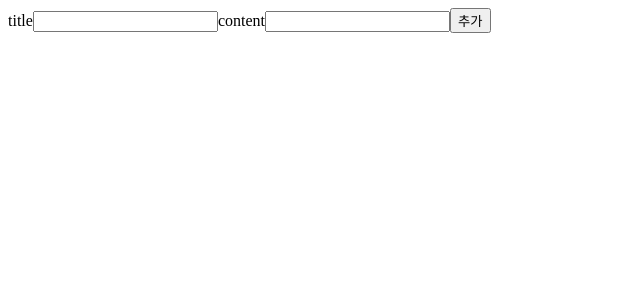
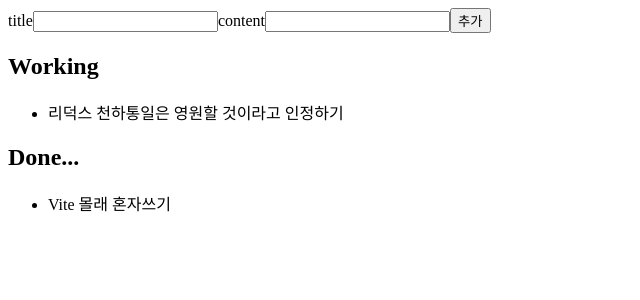
Before and after one commit to arch-spatula/todo-app-for-advance, a React (Create React App) app: page / in a window 1280 px wide. Shown: the top 300 px of the page, without its empty margins (0-640 px from the left). Built offline with nearby package versions, Linux system fonts and the light colour scheme; data requests are answered from the project's data file.

Commit message:
feat, todo UI로 보기 #1

```diff
--- a/src/App.js
+++ b/src/App.js
@@ -1,18 +1,12 @@
-import { useEffect } from "react";
-import { useDispatch, useSelector } from "react-redux";
 import CustomForm from "./components/CustomForm";
-import { getTodoThunk } from "./redux/modules/todoSlice";
+import { TodoList } from "./components";
 
 function App() {
-  const dispatch = useDispatch();
-  const data = useSelector((state) => state);
-  useEffect(() => {
-    dispatch(getTodoThunk());
-    console.log(data.todos.data);
-  }, []);
   return (
     <div className="App">
       <CustomForm />
+      <TodoList heading="Working" kind="Working" />
+      <TodoList heading="Done..." kind="Done" />
     </div>
   );
 }
--- a/src/components/TodoList.jsx
+++ b/src/components/TodoList.jsx
@@ -0,0 +1,30 @@
+import { useEffect } from "react";
+import { useDispatch, useSelector } from "react-redux";
+import { getTodoThunk } from "../redux/modules/todoSlice";
+
+const TodoList = ({ heading, kind }) => {
+  const dispatch = useDispatch();
+  const { todos, isLoading, error } = useSelector((state) => state.todos);
+
+  useEffect(() => {
+    dispatch(getTodoThunk());
+  }, []);
+
+  // 통신 실패
+  if (error) {
+    return <div>{error.message}</div>;
+  }
+
+  const renderedTodoItems = todos
+    .filter((item) => item.kind === kind)
+    .map((item) => <li key={item.id}>{item.title}</li>);
+
+  return (
+    <div>
+      <h2>{heading}</h2>
+      <ul>{renderedTodoItems}</ul>
+    </div>
+  );
+};
+
+export default TodoList;
--- a/src/components/index.js
+++ b/src/components/index.js
@@ -0,0 +1,3 @@
+import TodoList from "./TodoList";
+
+export { TodoList };
--- a/src/redux/modules/todoSlice.js
+++ b/src/redux/modules/todoSlice.js
@@ -31,7 +31,7 @@ const todoSlice = createSlice({
     });
     builder.addCase(getTodoThunk.fulfilled, (state, action) => {
       state.isLoading = false;
-      state.data = action.payload;
+      state.todos = action.payload;
     });
     builder.addCase(getTodoThunk.rejected, (state, action) => {
       state.isLoading = false;
```
